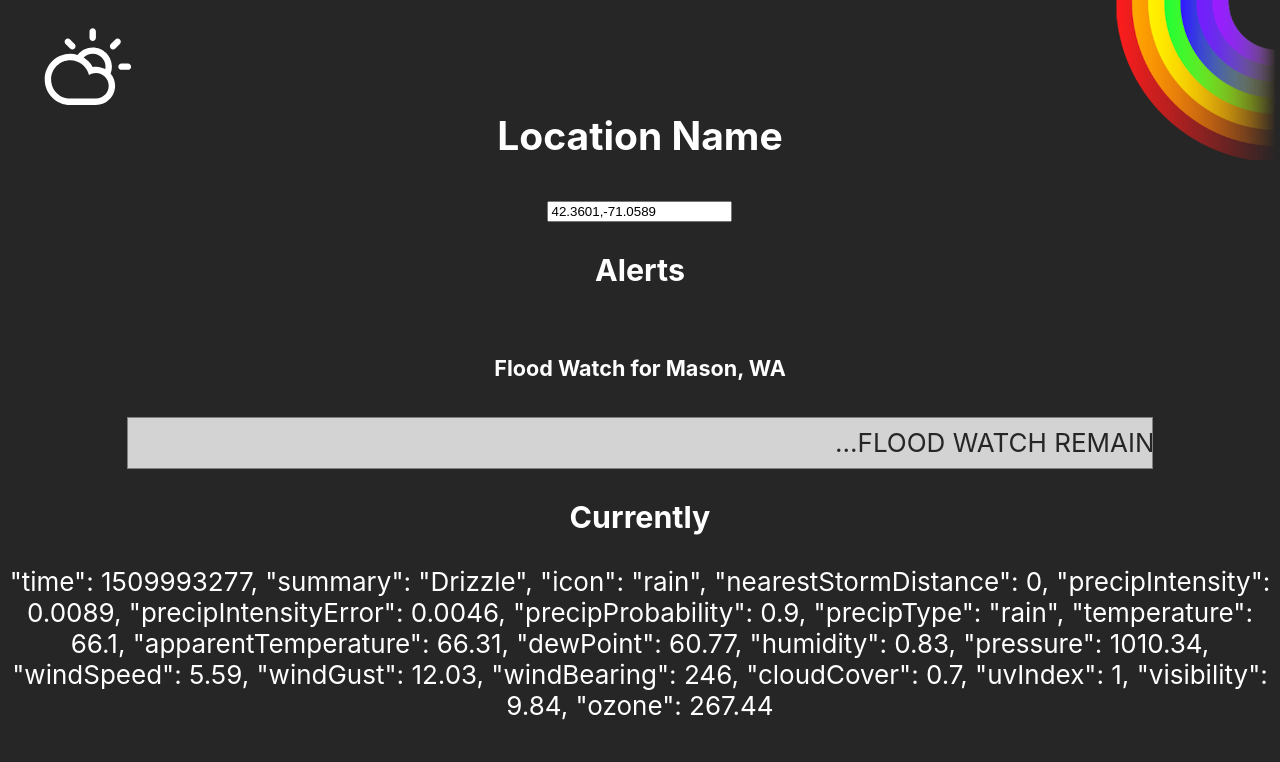
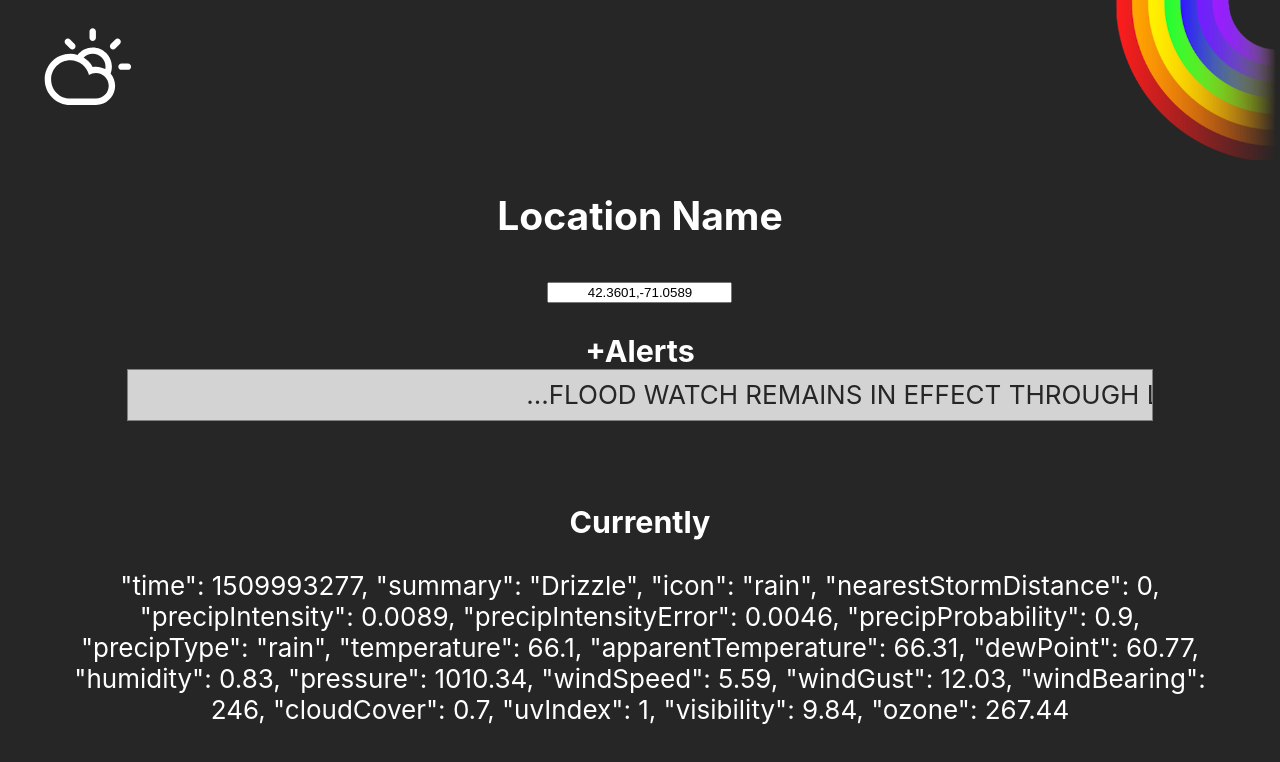
Before and after one commit to taidaid/weatherapp, a React (Create React App) app: page / in a window 1280 px wide. Shown: the top 762 px of the page. Built offline with nearby package versions, Linux system fonts and the light colour scheme.

Commit message:
sample alerts done

```diff
--- a/package.json
+++ b/package.json
@@ -3,6 +3,7 @@
   "version": "0.1.0",
   "private": true,
   "dependencies": {
+    "darkskyjs": "^0.2.1",
     "react": "^16.8.6",
     "react-dom": "^16.8.6",
     "react-scripts": "3.0.1"
--- a/src/components/Alerts/Alerts.css
+++ b/src/components/Alerts/Alerts.css
@@ -3,12 +3,22 @@
   flex-flow: column;
   justify-content: center;
   align-items: center;
+  cursor: pointer;
+}
+
+#alerts-section-title {
+  margin-bottom: 0;
+}
+#alerts-title {
+  margin-bottom: 0;
 }
 
 .scroll-left {
   height: 50px;
   width: 80vw;
   overflow: hidden;
+  text-overflow: ellipsis;
+  white-space: nowrap;
   position: relative;
   background: lightgray;
   color: #262626;
@@ -26,17 +36,18 @@
   -webkit-transform: translateX(100%);
   transform: translateX(100%);
   /* Apply animation to this element */
-  -moz-animation: scroll-left 30s linear infinite;
-  -webkit-animation: scroll-left 30s linear infinite;
-  animation: scroll-left 30s linear infinite;
+  -moz-animation: scroll-left 90s linear infinite;
+  -webkit-animation: scroll-left 90s linear infinite;
+  animation: scroll-left 90s linear infinite;
 }
 /* Move it (define the animation) */
+/* 100% {transform: translateX(-1000%)} to account for long alerts*/
 @-moz-keyframes scroll-left {
   0% {
     -moz-transform: translateX(100%);
   }
   100% {
-    -moz-transform: translateX(-100%);
+    -moz-transform: translateX(-1000%);
   }
 }
 @-webkit-keyframes scroll-left {
@@ -44,7 +55,7 @@
     -webkit-transform: translateX(100%);
   }
   100% {
-    -webkit-transform: translateX(-100%);
+    -webkit-transform: translateX(-1000%);
   }
 }
 @keyframes scroll-left {
@@ -54,8 +65,8 @@
     transform: translateX(100%);
   }
   100% {
-    -moz-transform: translateX(-100%); /* Browser bug fix */
-    -webkit-transform: translateX(-100%); /* Browser bug fix */
-    transform: translateX(-100%);
+    -moz-transform: translateX(-1000%); /* Browser bug fix */
+    -webkit-transform: translateX(-1000%); /* Browser bug fix */
+    transform: translateX(-1000%);
   }
 }
--- a/src/components/Alerts/Alerts.js
+++ b/src/components/Alerts/Alerts.js
@@ -1,18 +1,29 @@
-import React from "react";
+import React, { useState } from "react";
 import "./Alerts.css";
 
 const Alerts = ({ forecast }) => {
+  const [alertsExpand, setAlertsExpand] = useState(false);
+
   const getAlerts = () => {
     return forecast.alerts;
   };
+
   getAlerts();
   return (
-    <div className="alerts">
-      <h3>Alerts</h3>
-      <h5>{getAlerts()[0].title}</h5>
+    <div className="alerts" onClick={() => setAlertsExpand(!alertsExpand)}>
+      <h3 id="alerts-section-title">
+        {alertsExpand ? "-" : "+"}
+        Alerts
+      </h3>
       <div className="scroll-left">
         <p>{getAlerts()[0].description}</p>
       </div>
+      <p>{alertsExpand ? getAlerts()[0].description : ""}</p>
+
+      {getAlerts().forEach(alert => {
+        return <h5 id="alerts-title">{alert.title}</h5>;
+      })}
+      {/* <h5 id="alerts-title">{getAlerts()[0].title}</h5> */}
     </div>
   );
 };
--- a/src/components/Location.js
+++ /dev/null
@@ -1,28 +0,0 @@
-import React, { useState } from "react";
-
-const Location = () => {
-	const [location, setLocation] = useState("42.3601,-71.0589");
-
-	const handleChange = newLocationInput => {
-		setLocation(newLocationInput);
-	};
-
-	const handleSubmit = () => {};
-	return (
-		<div>
-			<div className="location-name">
-				<h2>Location Name</h2>
-			</div>
-			<div className="location-input">
-				<input
-					type="text"
-					value={location}
-					onChange={handleChange}
-					onSubmit={handleSubmit}
-				/>
-			</div>
-		</div>
-	);
-};
-
-export default Location;
--- /dev/null
+++ b/src/components/Location/Location.css
@@ -0,0 +1,3 @@
+.location-input {
+  text-align: center;
+}
--- /dev/null
+++ b/src/components/Location/Location.js
@@ -0,0 +1,29 @@
+import React, { useState } from "react";
+
+const Location = () => {
+  const [location, setLocation] = useState("42.3601,-71.0589");
+
+  const handleChange = newLocationInput => {
+    setLocation(newLocationInput);
+  };
+
+  const handleSubmit = () => {};
+  return (
+    <div className="location">
+      <div className="location-name">
+        <h2>Location Name</h2>
+      </div>
+      <div className="location-input">
+        <input
+          style={{ textAlign: "center" }}
+          type="text"
+          value={location}
+          onChange={handleChange}
+          onSubmit={handleSubmit}
+        />
+      </div>
+    </div>
+  );
+};
+
+export default Location;
--- a/src/containers/App/App.css
+++ b/src/containers/App/App.css
@@ -1,13 +1,15 @@
 .App {
   text-align: center;
   background-color: #262626;
-	min-height: 100vh;
+  min-height: 80vh;
   display: flex;
   flex-direction: column;
   align-items: center;
-	justify-content: center;
+  padding-top: 20vh;
   font-size: calc(10px + 2vmin);
   color: white;
+  padding-right: 5vw;
+  padding-left: 5vw;
 }
 
 .App-logo {
@@ -18,18 +20,3 @@
 .App-link {
   color: #61dafb;
 }
-
-.navbar {
-	top: 0;
-	left: 0;
-	position: fixed;
-	display: flex;
-	height: 20vh;
-	width: 100vw;
-}
-
- .navbar img {
-	height: 20vh;
-	left: 0;
-
-}
--- a/src/containers/App/App.js
+++ b/src/containers/App/App.js
@@ -2,7 +2,7 @@
 import "./App.css";
 import Forecast from "../Forecast/Forecast";
 import Navbar from "../../components/Navbar/Navbar";
-import Location from "../../components/Location";
+import Location from "../../components/Location/Location";
 
 function App() {
   const authenticate = () => {
@@ -28,9 +28,11 @@
       <header className="App-header">
         <Navbar />
       </header>
-      {/* This component provides the input for findinga location's forecast
+      {/* Provides the input for finding a location's forecast
        */}
       <Location />
+      {/* Displays the forecast results for the given location
+       */}
       <Forecast />
     </div>
   );
--- a/src/containers/Forecast/Forecast.js
+++ b/src/containers/Forecast/Forecast.js
@@ -13,9 +13,9 @@
   };
   setDefaultForecast();
   return (
-    <div>
+    <div className="forecast">
       <Alerts forecast={forecast} />
-      <Currently />
+      <Currently forecast={forecast} />
     </div>
   );
 };
```
Also changed, not shown: 1 other file (tests, documents, lock files or other folders). Lines whose indentation alone changed are shown as unchanged.
